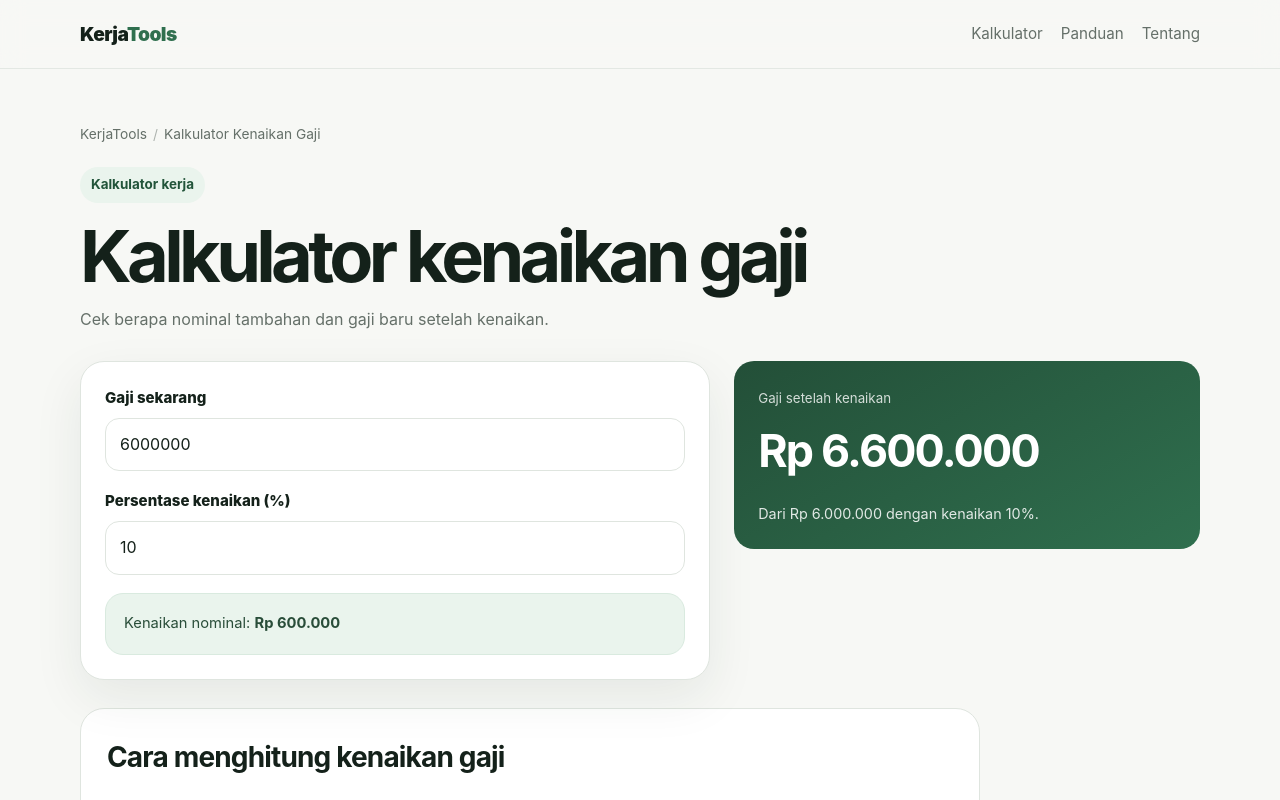
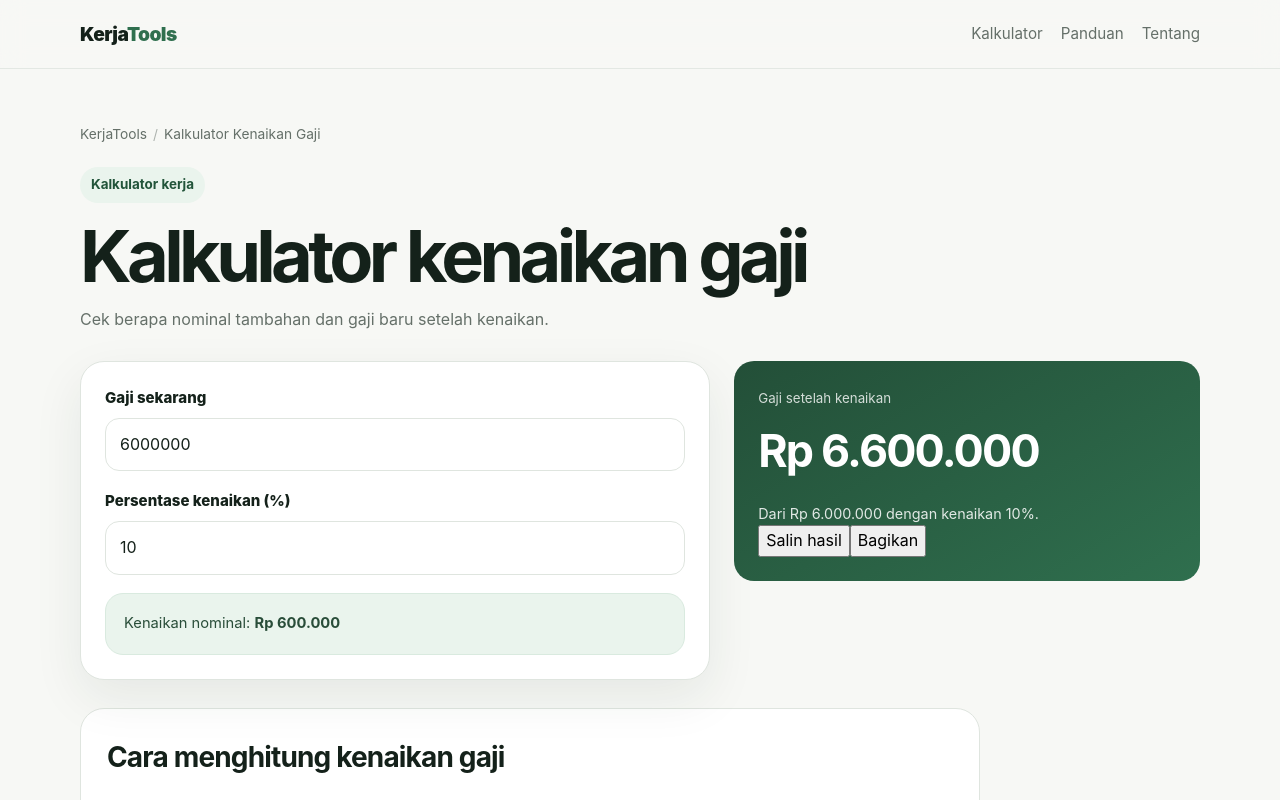
Before and after one commit to alfindevin/kerja-tools, a Next.js app: page /kalkulator-kenaikan-gaji in a window 1280 px wide. Shown: the top 800 px of the page. Built offline with nearby package versions, Linux system fonts and the light colour scheme; no server answers.

Commit message:
feat: add copy and share actions to salary raise result

```diff
--- a/app/kalkulator-kenaikan-gaji/SalaryRaiseCalculator.tsx
+++ b/app/kalkulator-kenaikan-gaji/SalaryRaiseCalculator.tsx
@@ -1,5 +1,7 @@
 'use client';
 import { useMemo, useState } from 'react';
+import ResultActions from '@/components/ResultActions';
+
 const rupiah = new Intl.NumberFormat('id-ID', { style: 'currency', currency: 'IDR', maximumFractionDigits: 0 });
 
 export default function SalaryRaiseCalculator() {
@@ -10,9 +12,11 @@ export default function SalaryRaiseCalculator() {
     return { increase, newSalary: salary + increase };
   }, [salary, percent]);
 
+  const text = `Gaji ${rupiah.format(salary)} naik ${percent}% = bertambah ${rupiah.format(increase)}, sehingga gaji baru menjadi ${rupiah.format(newSalary)}. Dihitung di KerjaTools.`;
+
   return <div className="tool-grid"><div className="panel">
     <div className="form-row"><label>Gaji sekarang</label><input type="number" min="0" value={salary} onChange={e => setSalary(Number(e.target.value))} /></div>
     <div className="form-row"><label>Persentase kenaikan (%)</label><input type="number" step="0.1" value={percent} onChange={e => setPercent(Number(e.target.value))} /></div>
     <div className="info">Kenaikan nominal: <strong>{rupiah.format(increase)}</strong></div>
-  </div><div className="result"><small>Gaji setelah kenaikan</small><strong>{rupiah.format(newSalary)}</strong><p>Dari {rupiah.format(salary)} dengan kenaikan {percent || 0}%.</p></div></div>;
+  </div><div className="result"><small>Gaji setelah kenaikan</small><strong>{rupiah.format(newSalary)}</strong><p>Dari {rupiah.format(salary)} dengan kenaikan {percent || 0}%.</p><ResultActions text={text} /></div></div>;
 }
```
